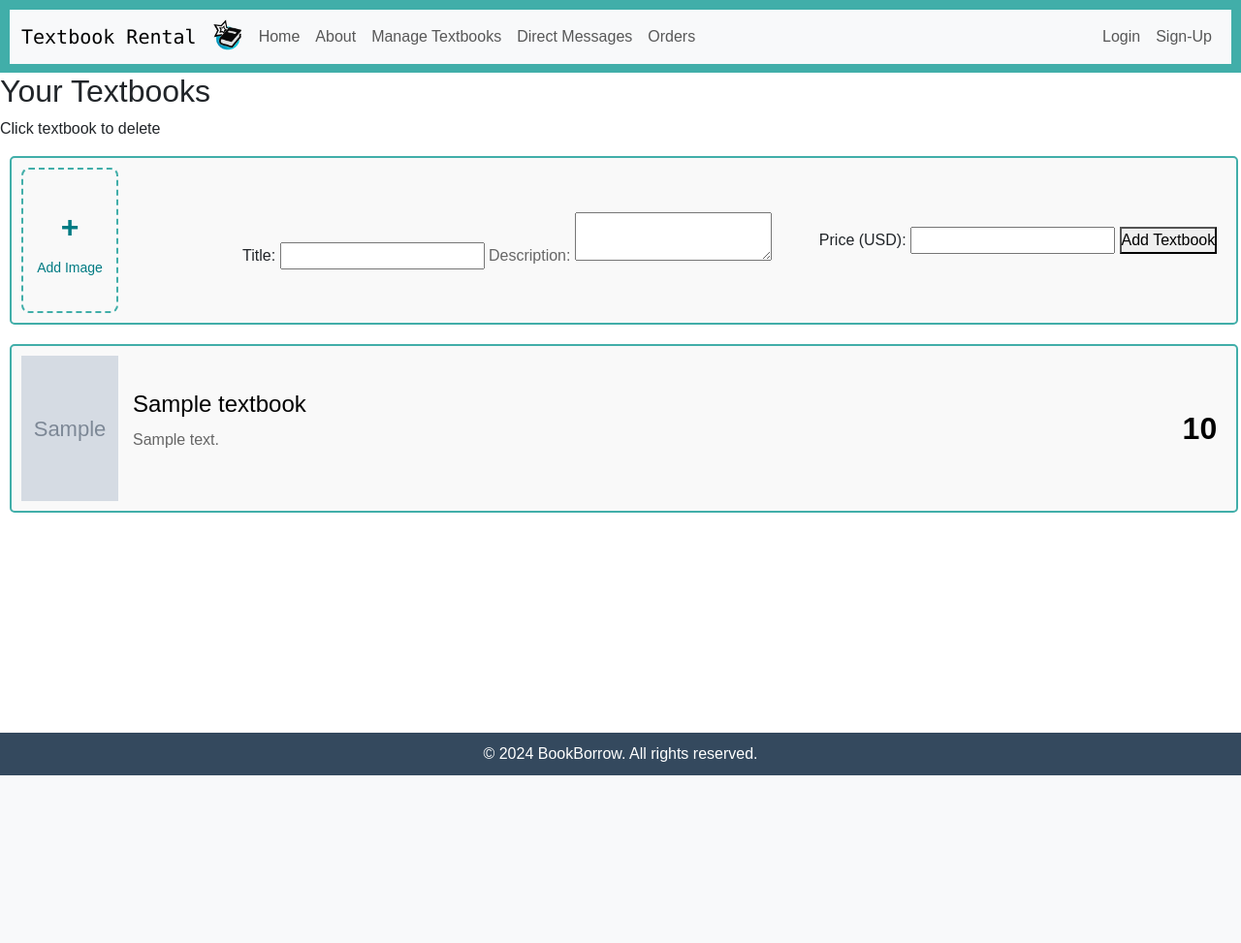
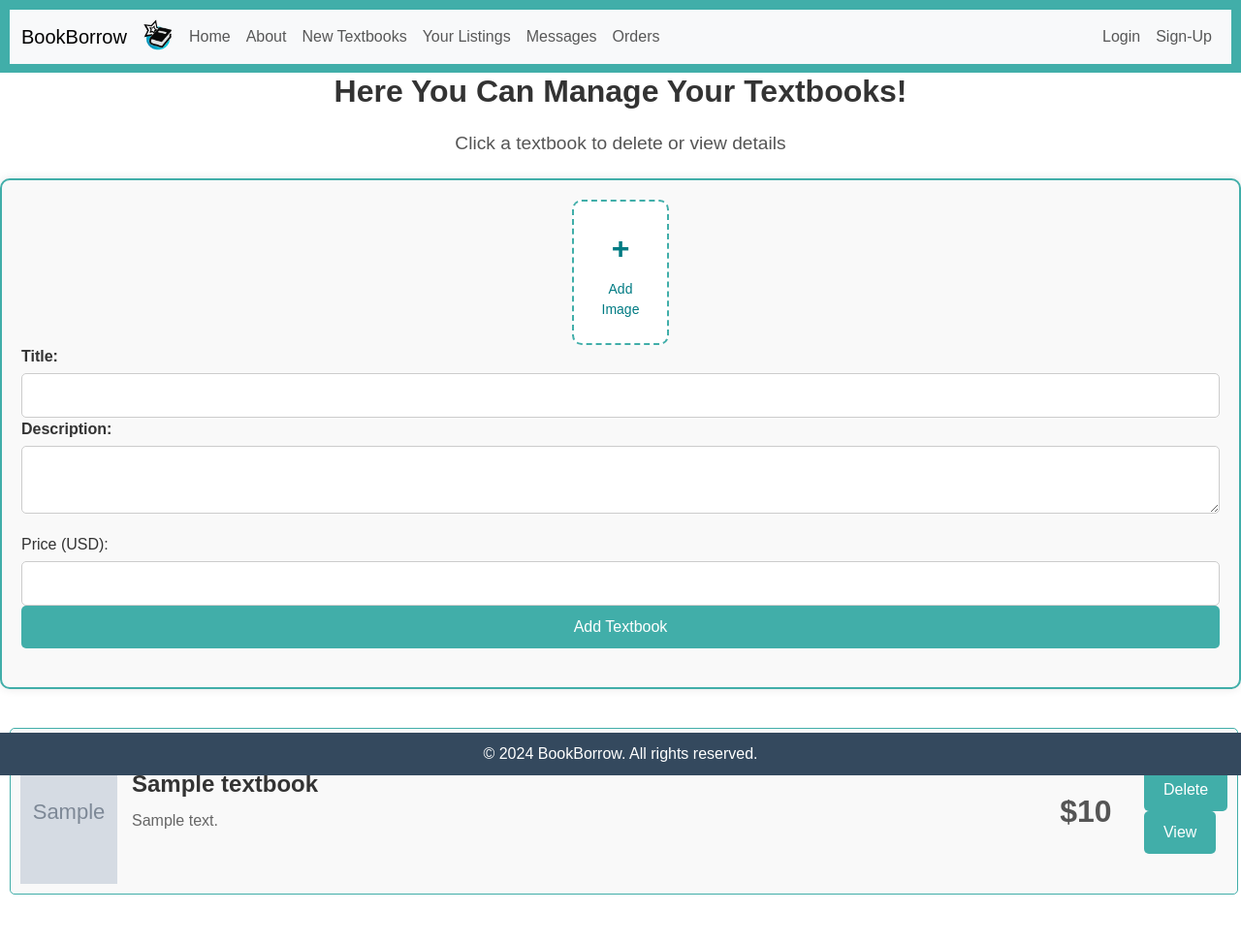
Before and after one commit to ZaidJ2003/Textbook-Rental-Application, a Flask app: template templates/addDeleteTextbook.html in a window 1280 px wide. Shown: the whole page at 97% size. Before the commit the page ends 800 px from the top, so only its background shows below. Run offline with Flask 3, Linux system fonts and the light colour scheme; the template is opened without the code that fills it: most values are stand-ins (such as "Sample title", 1, 10 or a date in 2020); grey boxes marked "Sample" are stand-in pictures; some libraries are stand-ins or nearby versions.

Commit message:
final aesthetic changes

```diff
--- a/static/css/addDeleteTextbook.css
+++ b/static/css/addDeleteTextbook.css
@@ -47,7 +47,7 @@
 .search-textbook {
     display: flex;
     align-items: center;
-    border: 2px solid #41aea9;
+    border: 1px solid #41aea9;
     padding: 10px;
     margin-left: 10px;
     margin-right: 10px;
@@ -198,6 +198,20 @@ main {
     background-color: #79f7fa;
 }
 
+.button1-form {
+    background-color: #41aea9;
+    color: #fff;
+    padding: 10px 20px;
+    border: none;
+    border-radius: 5px;
+    cursor: pointer;
+    transition: background-color 0.3s ease;
+}
+
+.button1-form:hover {
+    background-color: #369a94;
+}
+
 footer {
     grid-area: ft;
     background-color: #34495e;
@@ -263,36 +277,40 @@ footer {
     margin: 10px;
 }
 
-
-
-
-
-
-
-
-
-
-
 .search-textbook-form {
     display: flex;
+    flex-direction: column;
     align-items: center;
     border: 2px solid #41aea9;
-    padding: 10px;
-    margin-left: 10px;
-    margin-right: 10px;
-    border-radius: 5px;
+    padding: 20px;
+    border-radius: 10px;
     background-color: #f9f9f9;
-    justify-content: space-between;
-    width: 99%;
+    width: 100%;
+    box-sizing: border-box;
+    margin-bottom: 20px;
+    box-shadow: 0 0 10px rgba(0, 0, 0, 0.1);
 }
 
-.search-textbook-image-form {
-    width: 100px;
-    height: 150px;
-    object-fit: cover;
-    margin-right: 10vw;
+.search-textbook-image-form label {
+    display: flex;
+    flex-direction: column;
+    align-items: center;
+    cursor: pointer;
+    border: 2px dashed #41aea9;
+    padding: 20px;
+    border-radius: 10px;
+    background-color: #fff;
+    transition: background-color 0.3s ease;
 }
 
+.search-textbook-image-form label:hover {
+    background-color: #e0f7f5;
+}
+
+.search-textbook-image-form img {
+    max-width: 100px;
+    margin-bottom: 10px;
+}
 
 .search-textbook-image-form input[type="file"] {
     display: none;
@@ -339,28 +357,50 @@ footer {
     border-radius: 8px;
 }
 
-.search-textbook-info-form {
-    flex: 1;
-    margin-right: 15px;
+.search-textbook-info-form,
+.search-textbook-price-form {
+    display: flex;
+    flex-direction: column;
+    width: 100%;
+    margin-bottom: 20px;
 }
 
-.search-textbook-title-form {
-    margin: 0;
-    text-align: left;
+.search-textbook-info-form label,
+.search-textbook-price-form label {
+    margin-bottom: 5px;
+    color: #333;
 }
 
-.search-textbook-description-form {
-    margin-top: 10px;
+.search-textbook-info-form input,
+.search-textbook-info-form textarea {
     font-size: 1rem;
-    color: #666;
-    text-align: left;
+    color: #333;
+    padding: 10px;
+    border: 1px solid #ccc;
+    border-radius: 5px;
+    box-sizing: border-box;
 }
 
-.search-textbook-price-form {
-    text-align: right;
-    min-width: 100px;
-    margin-right:10px;
+.search-textbook-price-form input {
+    width: 100%;
+    padding: 10px;
+    border: 1px solid #ccc;
+    border-radius: 5px;
+    box-sizing: border-box;
 }
+
+.search-textbook-info-form textarea {
+    resize: vertical;
+}
+
+.search-textbook-title-form,
+.search-textbook-description-form {
+    font-size: 1rem;
+    color: #333;
+    margin-bottom: 10px;
+    font-weight: 600;
+}
+
 
 .search-textbook-price-form p {
     margin: 0;
@@ -409,3 +449,34 @@ footer {
 .crop-action-button:hover {
     background-color: #319d95;
 }
+
+h2 {
+    font-size: 2rem;
+    color: #333;
+    text-align: center;
+    margin-bottom: 20px;
+    font-weight: 700;
+}
+
+p {
+    font-size: 1.2rem;
+    color: #555;
+    text-align: center;
+    margin-bottom: 20px;
+    line-height: 1.6;
+}
+
+
+.button1-form {
+    background-color: #41aea9;
+    color: white;
+    padding: 10px 20px;
+    border: none;
+    border-radius: 5px;
+    cursor: pointer;
+    transition: background-color 0.3s ease;
+}
+
+.button1-form:hover {
+    background-color: #369a94;
+}
--- a/static/css/orders.css
+++ b/static/css/orders.css
@@ -15,6 +15,9 @@ body {
     "main"
     "ft";
     margin: 0 0 var(--header-height) 0;
+    background-image: url('/static/images/backg4.jpg');
+    background-size: cover;
+    background-attachment: fixed;
 }
 
 header {
--- a/static/css/profile.css
+++ b/static/css/profile.css
@@ -15,6 +15,9 @@ body {
     "main"
     "ft";
     margin: 0 0 var(--header-height) 0;
+    background-image: url('/static/images/backg2.jpg');
+    background-size: cover;
+    background-attachment: fixed;
 }
 
 header {
--- a/templates/_layout.html
+++ b/templates/_layout.html
@@ -46,7 +46,7 @@
         </section>
         <nav class="navbar navbar-expand-lg bg-body-tertiary">
             <div class="container-fluid">
-                <a class="navbar-brand" href="/"><span style="font-family: Lucida Console">Textbook Rental</span></a>
+                <a class="navbar-brand" href="/">BookBorrow</a>
                 <img src="/static\images\booksitelogoedit1 (1).png" alt="..." height="40">
                 <button class="navbar-toggler" type="button" data-bs-toggle="collapse" data-bs-target="#navbarNav"
                     aria-controls="navbarNav" aria-expanded="false" aria-label="Toggle navigation">
@@ -61,10 +61,13 @@
                             <a class="nav-link" href="/about">About</a>
                         </li>
                         <li class="nav-item">
-                            <a class="nav-link" href="/addDeleteTextbook">Manage Textbooks</a>
+                            <a class="nav-link" href="/search">New Textbooks</a>
                         </li>
                         <li class="nav-item">
-                            <a class="nav-link" href="/direct_messaging">Direct Messages</a>
+                            <a class="nav-link" href="/addDeleteTextbook">Your Listings</a>
+                        </li>
+                        <li class="nav-item">
+                            <a class="nav-link" href="/direct_messaging">Messages</a>
                         </li>
                         <li class="nav-item">
                             <a class="nav-link" href="/orders">Orders</a>
--- a/templates/addDeleteTextbook.html
+++ b/templates/addDeleteTextbook.html
@@ -5,8 +5,8 @@
 <link rel="stylesheet" href="/static/css/addDeleteTextbook.css">
 <link rel="stylesheet" href="https://cdn.jsdelivr.net/npm/cropperjs@1.5.13/dist/cropper.min.css">
 
-<h2>Your Textbooks</h2>
-<p>Click textbook to delete</p>
+<h2>Here You Can Manage Your Textbooks!</h2>
+<p>Click a textbook to delete or view details</p>
 
 <div class="search-textbook-list">
     <form action="{{ url_for('add_textbook') }}" method="POST" enctype="multipart/form-data" class="search-textbook-form">
@@ -33,19 +33,26 @@
     </form>
 
     {% for textbook in textbooks %}
-    <form action="{{ url_for('del_textbook') }}" method="get" onsubmit="return confirmDelete();">
-        <input type="hidden" name="textbook_id" value="{{ textbook.textbook_id }}">
-        <button type="submit" class="search-textbook">
+    <div class="search-textbook">
         <img src="{{ textbook.image_url }}" alt="{{ textbook.title }}" class="search-textbook-image">
         <div class="search-textbook-info">
             <h2 class="search-textbook-title">{{ textbook.title }}</h2>
             <p class="search-textbook-description">{{ textbook.description }}</p>
         </div>
         <div class="search-textbook-price">
-                <p>{{ textbook.price }}</p>
+            <p>${{ textbook.price }}</p>
         </div>
-        </button>
+        <div class="search-textbook-actions">
+            <form action="{{ url_for('del_textbook') }}" method="get" onsubmit="return confirmDelete();">
+                <input type="hidden" name="textbook_id" value="{{ textbook.textbook_id }}">
+                <button type="submit" class="button1-form">Delete</button>
             </form>
+            <form action="{{ url_for('book') }}" method="get">
+                <input type="hidden" name="textbook_id" value="{{ textbook.textbook_id }}">
+                <button type="submit" class="button1-form">View</button>
+            </form>
+        </div>
+    </div>
     {% endfor %}
 </div>
 
@@ -94,7 +101,6 @@
         const croppedImageDataUrl = croppedCanvas.toDataURL("image/png");
         document.getElementById("cropped-image").value = croppedImageDataUrl;
 
-
         previewImage.src = croppedImageDataUrl;
         previewImage.style.display = "block";
         cropModal.style.display = "none";
@@ -115,4 +121,5 @@
         return confirm("Are you sure you want to delete this textbook?");
     }
 </script>
+
 {% endblock %}
```
Also changed, not shown: static/css/about.css (+19 -0 lines), static/css/main.css (+55 -8 lines), templates/about.html (+1 -16 lines), static/images/C_only.png (added), static/images/Textbook_id-bf5e5f4a-0ddb-42ae-8301-e549960d7150.jpg (added), static/images/backg1.jpg (added), static/images/backg2.jpg (added), static/images/backg3.jpg (added), static/images/backg4.jpg (added), static/images/charlotte.png (added), test_app.py (added). Lines whose indentation alone changed are shown as unchanged.
